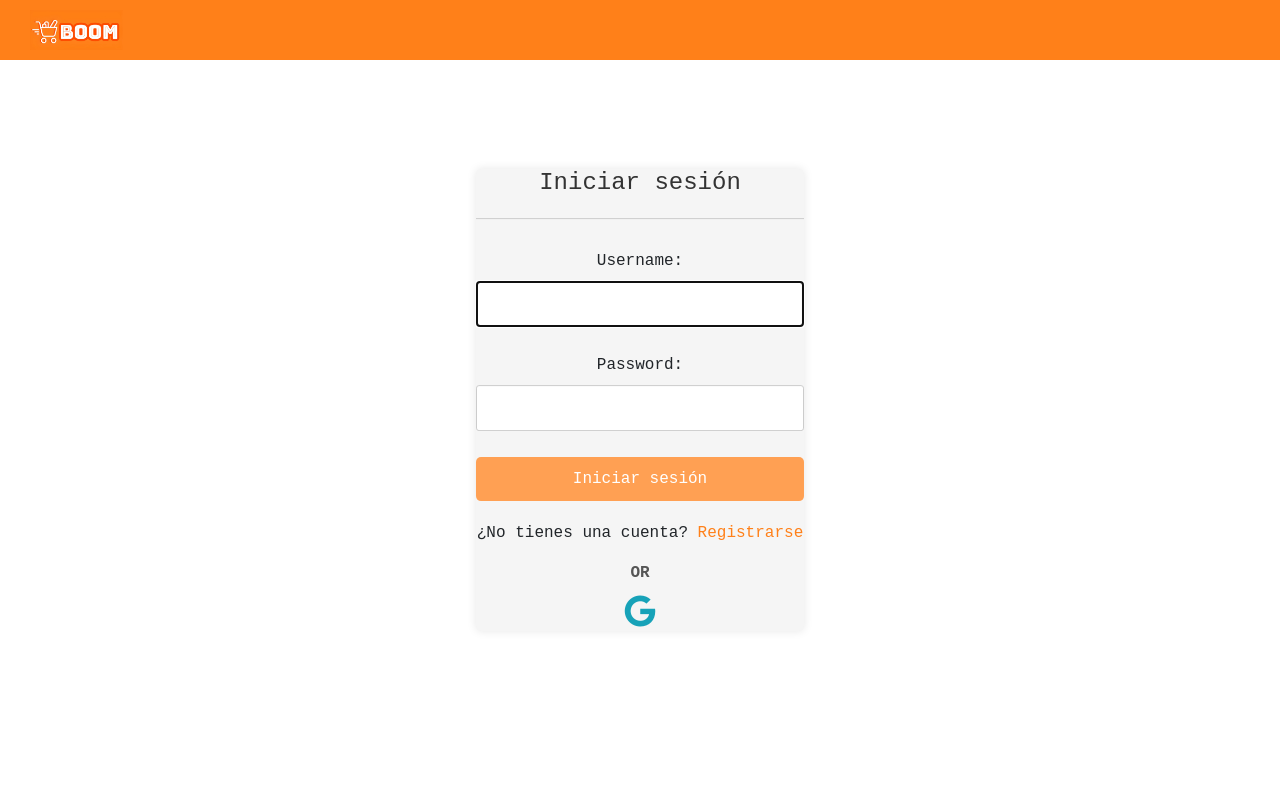
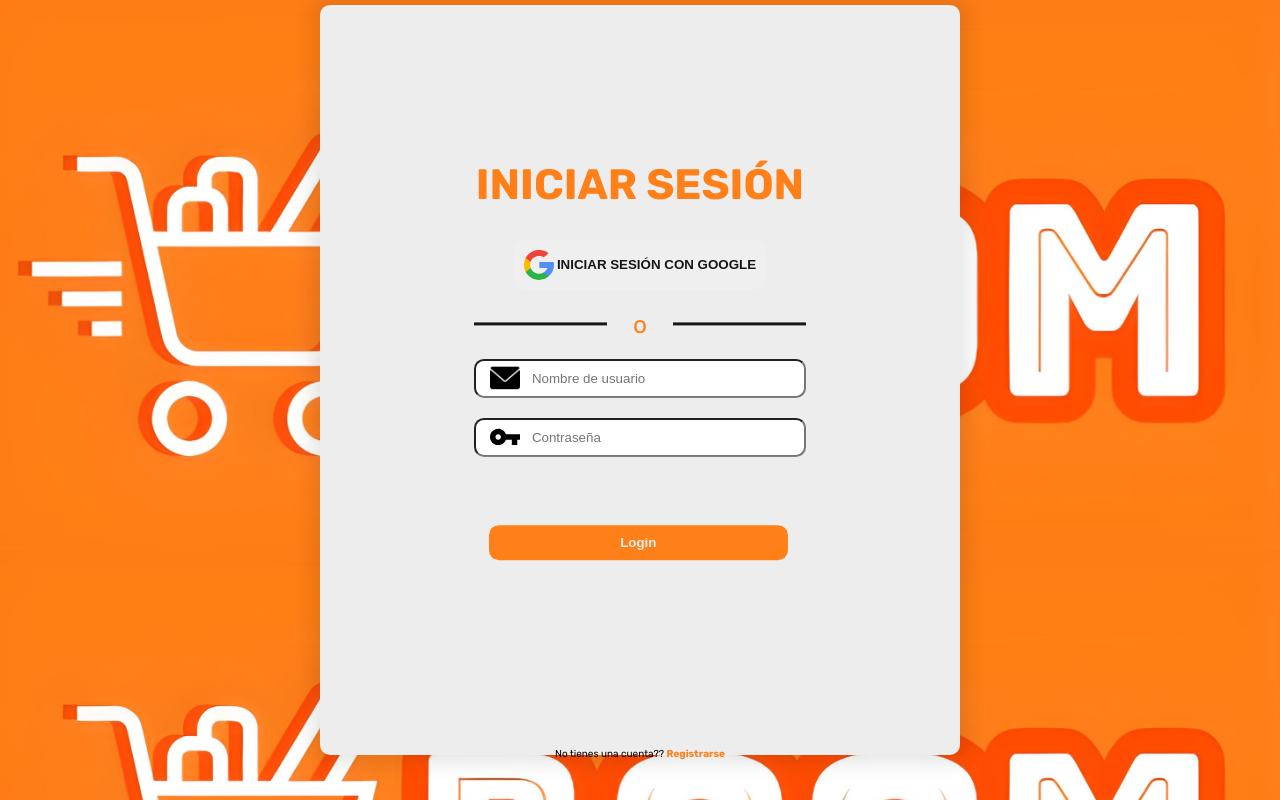
Before and after one commit to BastleyNait/Proyecto-Final, a Django app: page /login/ in a window 1280 px wide. Run offline with Django 4.2, Linux system fonts and the light colour scheme; some libraries are stand-ins or nearby versions.

Commit message:
login y signup

```diff
--- /dev/null
+++ b/tienda/forms.py
@@ -0,0 +1,77 @@
+from typing import Any
+from django import forms
+from django.contrib.auth.forms import UserCreationForm, AuthenticationForm
+from django.contrib.auth.models import User
+
+
+class SignUpForm(UserCreationForm):
+    def __init__(self, *args, **kwargs):
+        super().__init__(*args, **kwargs)
+        self.fields['username'].widget.attrs.update({
+            'class': 'form-input',
+            'required': '',
+            'name': 'username',
+            'id': 'username',
+            'type': 'text',
+            'placeholder': 'Nombre de usuario',
+            'maxlength': '30',
+            'minlength': '6',
+        })
+        self.fields['password1'].widget.attrs.update({
+            'class': 'form-input',
+            'required': '',
+            'name': 'password1',
+            'id': 'password1',
+            'type': 'password',
+            'placeholder': 'Contraseña',
+            'maxlength': '22',
+            'minlength': '8'
+        })
+        self.fields['password2'].widget.attrs.update({
+            'class': 'form-input',
+            'required': '',
+            'name': 'password2',
+            'id': 'password2',
+            'type': 'password',
+            'placeholder': 'Repita su contraseña',
+            'maxlength': '22',
+            'minlength': '8'
+        })
+
+    username = forms.CharField(max_length=20, label=False)
+    email = forms.EmailField(max_length=100)
+
+    class Meta:
+        model = User
+        fields = ('username', 'password1', 'password2', )
+
+
+class LogInForm(AuthenticationForm):
+    def __init__(self, *args, **kwargs):
+        super().__init__(*args, **kwargs)
+        self.fields['username'].widget.attrs.update({
+            'class': 'form-input',
+            'required': '',
+            'name': 'username',
+            'id': 'username',
+            'type': 'text',
+            'placeholder': 'Nombre de usuario',
+            'maxlength': '30',
+            'minlength': '6',
+        })
+        self.fields['password'].widget.attrs.update({
+            'class': 'form-input',
+            'required': '',
+            'name': 'password1',
+            'id': 'password1',
+            'type': 'password',
+            'placeholder': 'Contraseña',
+            'maxlength': '22',
+            'minlength': '8'
+        })
+
+    username = forms.CharField(max_length=20, label=False)
+
+    class Meta:
+        model = User
+        fields = ('username', 'password', )
--- /dev/null
+++ b/tienda/static/css/log.css
@@ -0,0 +1,248 @@
+@import url('https://fonts.googleapis.com/css2?family=Rubik:wght@300;400;500;600;700;800;900&display=swap');
+
+*{
+    margin: 0;
+    padding: 0;
+    box-sizing: border-box;
+}
+
+:root{
+    --bl-color:#171717;
+    --blue-color: #ff8019;
+    --lt-color:#EDEDED;
+    --text-fs: 16px;
+    --title-fs: 34px;
+}
+
+html{
+    font-family: 'Rubik', sans-serif;
+    font-size: calc(var(--text-fs) + 6 * ((100vw - 320px) / 680));
+    background-image: url('/static/img/logo.png');
+    background-size: cover;
+}
+
+
+.container{
+    width: 90%;
+    margin: auto;
+    color:var(--blue-color);
+}
+
+.center{
+  position: absolute;
+  left: 50%;
+  top: 50%;
+  transform: translate(-50%, -50%);
+}
+
+.card{
+    border-radius: 10px;
+    box-shadow: 0 0 20px 8px rgba(0,0,0,0.1);
+    transition: all 0.3s ease-in-out;
+    width: 50%;
+    min-width: 320px;
+    padding: 12%;
+    background-color: var(--lt-color);
+}
+
+.text-center{
+    text-align: center;
+}
+
+.spacer > *{
+    margin-bottom: 20px;
+}
+
+.line::after{
+    content: "";
+    position: absolute;
+    top: 50%;
+    right: 0;
+    transform: translateY(-50%);
+    width: 40%;
+    height: 3px;
+    background-color: var(--bl-color);
+}
+
+.line::before{
+    content: "";
+    position: absolute;
+    top: 50%;
+    left: 0;
+    transform: translateY(-50%);
+    width: 40%;
+    height: 3px;
+    background-color: var(--bl-color);
+}
+
+img{
+    max-width: 50px;
+    max-height: 50px;
+}
+
+/*####################
+LOGIN
+##############*/
+
+.title{
+    font-size: calc(var(--title-fs) + 6 * ((100vw - 320px) / 680));
+    text-transform: uppercase;
+    margin-bottom: 30px;
+}
+
+.social-login{
+    display: flex;
+    justify-content: center;
+    gap: 20px;
+}
+
+.social-btn{
+    display: flex;
+    align-items: center;
+    gap: 3px;
+    border: none;
+    padding: 10px;
+    border-radius: 10px;
+    font-weight: bold;
+    color: var(--bl-color);
+    cursor: pointer;
+}
+
+
+.icon{
+    height: min(5vw, 30px);
+    width: min(5vw, 30px);
+}
+
+.social-btn:hover{
+    border: solid 1px var(--blue-color);
+    padding: 9px;
+}
+
+.form-divider{
+    position: relative;
+}
+
+.form-input{
+    padding: 10px;
+    width: 100%;
+    border-radius: 10px;
+    text-indent: 15%;
+}
+
+.form-input:hover, .form-input:focus{
+    border: solid 2px var(--blue-color);
+}
+
+
+.input-group{
+    position: relative;
+}
+
+.input-icon{
+    position: absolute;
+    left: 5%;
+    top: 50%;
+    transform: translateY(-50%);
+}
+
+.submit{
+    border: none;
+    padding: 10px;
+    border-radius: 10px;
+    background-color: var(--blue-color);
+    font-weight: bold;
+    color: var(--lt-color);
+    cursor: pointer;
+    width: 90%;
+    transform: translate(+5%, -5%);
+    margin-top: 50px;
+}
+
+.submit:hover{
+    background-color: var(--lt-color);
+    color: var(--blue-color);
+    border: solid 2px var(--blue-color);
+    padding: 8px;
+}
+
+.redirect{
+    text-align: center;
+    position: absolute;
+    bottom: 5%;
+    left: 50%;
+    transform: translateX(-50%);
+    font-size: x-small;
+}
+
+
+
+.link{
+    text-decoration: none;
+    cursor: pointer;
+    font-weight: bolder;
+    color: var(--blue-color);
+}
+
+.card{
+  margin-block: -20px;
+}
+
+/*####################
+SIGNUP
+##############*/
+
+.messages{
+    display: none;
+    justify-content: space-between;
+    align-items: center;
+    box-shadow: 0 0 24px 8px rgba(0,0,0,0.1);
+    width: 50%;
+    min-width: 320px;
+    position: absolute;
+    top: 2%;
+    left: 50%;
+    transform: translateX(-50%);
+    line-height: 2px;
+    padding: 10px;
+    transition: all 1s ease-in-out;
+}
+
+.message-icon{
+    position: relative;
+    width: min(5vw, 30px);
+    height: min(5vw, 30px);
+}
+
+.messages .message-paragraph{
+    opacity: 0.7;
+}
+
+.message-close{
+    cursor:pointer;
+    padding: 10px;
+    border-radius: 30%;
+}
+
+.error:hover{
+    background-color: #F0C419;
+
+}
+
+
+@media screen and (max-width: 900px) {
+    .messages > *{
+    font-size: 12px;
+    height: 100%;
+}
+}
+
+
+/*####################
+RESET PASSWORD
+##############*/
+
+.mute-paragraph{
+    font-size: 12px;
+    opacity: 0.8;
+}
--- a/tienda/templates/login.html
+++ b/tienda/templates/login.html
@@ -1,4 +1,90 @@
-{% extends 'base.html' %}
+<!DOCTYPE html>
+<html lang="en">
+<head>
+    {% load static %}
+    {% load socialaccount %}
+    {% providers_media_js %}
+    <meta charset="UTF-8">
+    <meta http-equiv="X-UA-Compatible" content="IE=edge">
+    <meta name="viewport" content="width=device-width, initial-scale=1.0">
+    <title>Iniciar Sesión</title>
+    <link rel="stylesheet" href="{% static 'css/log.css' %}">
+    <script src="{% static 'js/log.js' %}" defer></script>
+    <script src="https://cdn.jsdelivr.net/npm/sweetalert2@11"></script>
+</head>
+<body>
+
+
+    <div class="container">
+        <div class="card center spacer">
+            <h1 class="title text-center">Iniciar Sesión </h1>
+            <div class="social-login">
+                <div class="social-login">
+                    <form action="{% provider_login_url 'google' %}" method="post">
+                        {% csrf_token %}
+                        <button class="social-btn" type="submit"><img class="icon" src="{% static 'icons/gmail.svg' %}" alt="gmail icon">INICIAR SESIÓN CON GOOGLE</button>
+                      </form>
+                </div>
+            </div>
+            <div class="text-center line form-divider">o</div>
+            <form method="POST" action="{% url 'login' %}" class="login-form spacer">
+                {% csrf_token %}
+                <div class="input-group">
+                    <img class="icon input-icon" src="{% static 'icons/envelope.png' %}" alt="">
+                    {{form.username}}
+                </div>
+                <div class="input-group">
+                    <img class="icon input-icon" src="{% static 'icons/key.svg' %}" alt="">
+                    {{form.password}}
+                </div>
+                <input type="submit" class="submit" value="Login">
+            </form>
+
+        </div>
+        <script>
+            {% if error %}
+            Swal.fire({
+                icon: 'error',
+                title: 'Error',
+                text: "{{ error }}",
+                width: 300,
+                height: 300,
+            });
+            {% endif %}
+        </script>
+    </div>
+    <div class="redirect">
+        No tienes una cuenta??&nbsp;<a href="/signin" class="link">Registrarse</a>
+    </div>
+
+</body>
+</html>
+
+
+
+
+
+
+
+
+
+
+
+
+
+
+
+
+
+
+
+
+
+
+
+
+
+{% comment %} {% extends 'base.html' %}
 
 
 {% load socialaccount %}
@@ -32,4 +118,4 @@
             </div>
         </div>
     </div>
-{% endblock %}
+{% endblock %} {% endcomment %}
--- a/tienda/views.py
+++ b/tienda/views.py
@@ -4,22 +4,24 @@ from django.contrib.auth.models import User
 from .models import Customer
 from django.contrib.auth import login, logout, authenticate
 from django.db import IntegrityError
+from .forms import SignUpForm, LogInForm
 
 # Create your views here.
+
+
 def home(request):
-    return render(request,'index.html')
+    return render(request, 'index.html')
+
 
 def carrito(request):
-    return render(request,'carrito.html')
+    return render(request, 'carrito.html')
 
-def compras(request):
-    return render(request,'compra.html')
 
 def signin(request):
     if request.method == "GET":
         return render(request, 'signin.html', {
-            'form' : UserCreationForm
-        } )
+            'form': SignUpForm
+        })
     else:
         if request.POST['password1'] == request.POST['password2']:
             try:
@@ -28,36 +30,44 @@ def signin(request):
                     password=request.POST['password1']
                 )
                 user.save()
-                login(request,user)
+                login(request, user,
+                      backend='django.contrib.auth.backends.ModelBackend')
+                print("se creo la cuenta y se inicio sesion")
                 return redirect('home')
             except IntegrityError:
-                return render(request, 'signin.html',{
-                                  'form':UserCreationForm,
-                                  'error': 'El nombre de usuario no esta disponible',
-                              }
-                              )
+                print("el usuario ya existe")
+                return render(request, 'signin.html', {
+                    'form': SignUpForm,
+                    'error': 'El nombre de usuario no esta disponible',
+                }
+                )
+        print("las contras no coiciden")
         return render(request, 'signin.html', {
-            'form':UserCreationForm,
+            'form': SignUpForm,
             'error': "Las contraseñas no coiciden",
         })
 
+
 def user_login(request):
     if request.method == "GET":
-        return render(request, 'login.html',{
-            'form': AuthenticationForm
+        return render(request, 'login.html', {
+            'form': LogInForm
         })
     else:
         user = authenticate(
             request, username=request.POST['username'], password=request.POST['password']
         )
         if user is None:
-            return render(request, 'login.html',{
-            'form': AuthenticationForm,
-            'error': 'El usuario o la contraseña son incorrectos'
+            print("El usuario o la contraseña son incorrectos")
+            return render(request, 'login.html', {
+                'form': LogInForm,
+                'error': 'El usuario o la contraseña son incorrectos'
             })
         else:
-            login(request,user)
+            print('estas siendo redirigido')
+            login(request, user)
             return redirect('home')
+
 
 def user_logout(request):
     logout(request)
--- a/tiendaOnline/urls.py
+++ b/tiendaOnline/urls.py
@@ -15,7 +15,7 @@ Including another URLconf
     2. Add a URL to urlpatterns:  path('blog/', include('blog.urls'))
 """
 from django.contrib import admin
-from django.urls import path,include
+from django.urls import path, include
 from tienda import views
 from tienda import urls as productsurls
 
@@ -27,5 +27,6 @@ urlpatterns = [
     path('carrito/', views.carrito, name='carrito'),
     path('login/', views.user_login, name='login'),
     path('signin/', views.signin, name='signin'),
-    path('products/',include(productsurls)),
+    path('products/', include(productsurls)),
+    path('logout/', views.logout, name='logout'),
 ]
```
Also changed, not shown: tienda/templates/index.html (+7 -0 lines), tienda/templates/signin.html (+74 -2 lines), db.sqlite3, tienda/static/icons/checked.svg (added), tienda/static/icons/envelope.png (added), tienda/static/icons/facebook.svg (added), tienda/static/icons/gmail.svg (added), tienda/static/icons/key.svg (added), tienda/static/icons/profile-user.svg (added), tienda/static/icons/sign.svg (added).
